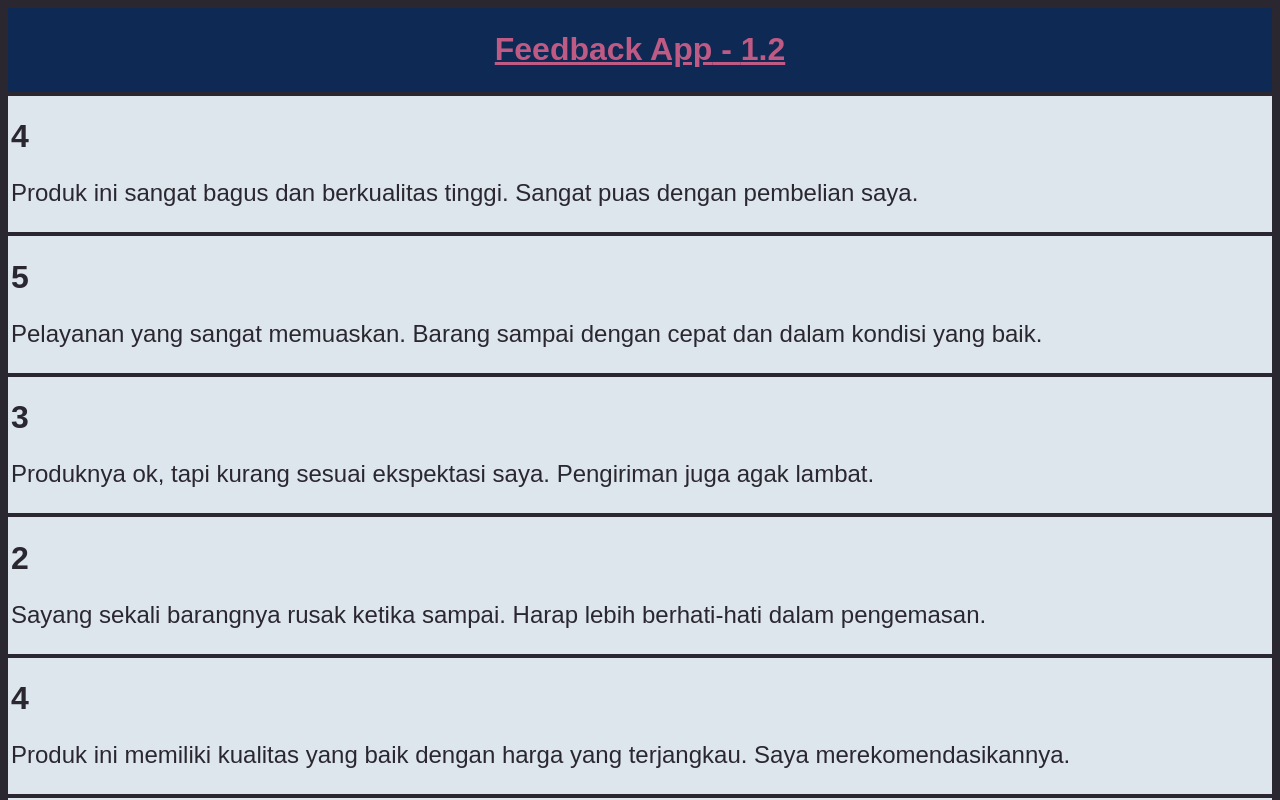
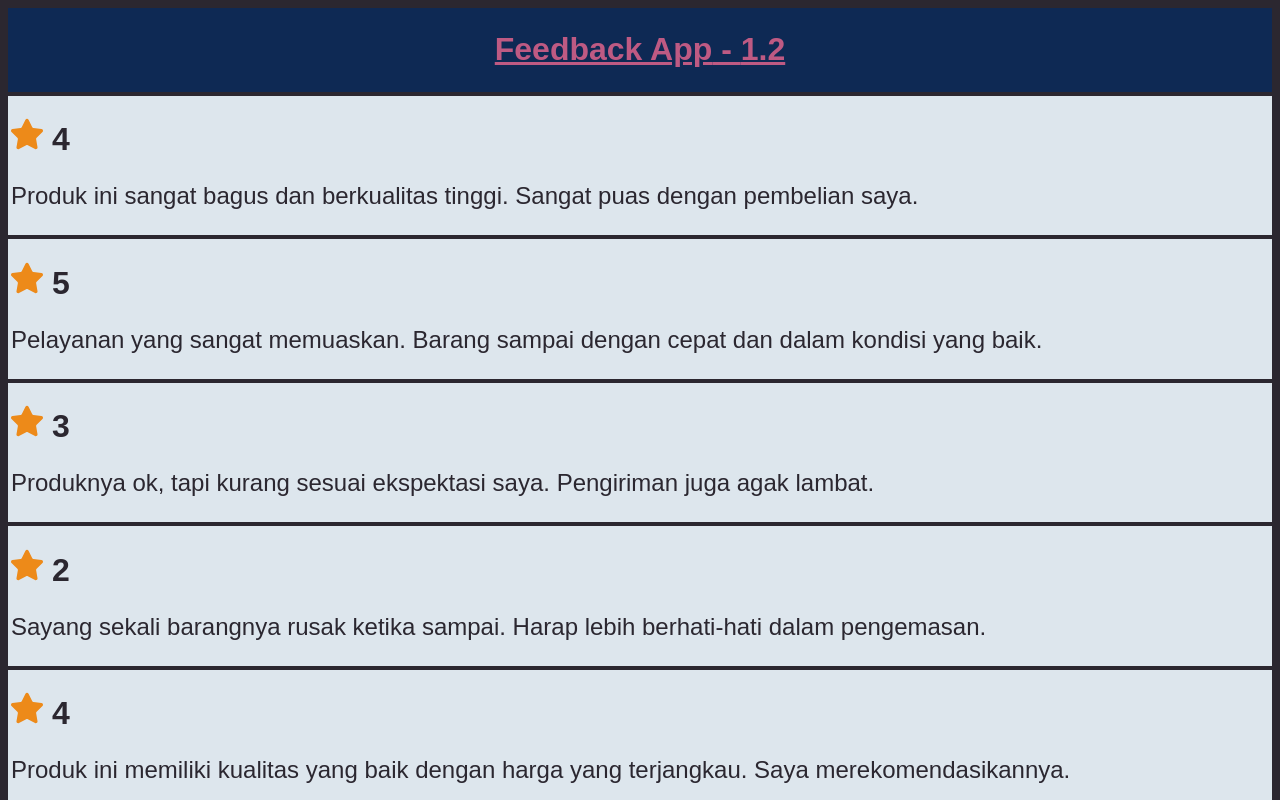
Before and after one commit to nnivxix/feedback-app, a React (Vite) app: page / in a window 1280 px wide. Shown: the top 800 px of the page. Built offline with nearby package versions, Linux system fonts and the light colour scheme.

Commit message:
feat: conditional class

```diff
--- a/src/components/RatingCard.tsx
+++ b/src/components/RatingCard.tsx
@@ -1,13 +1,20 @@
 import { Rating } from "../types/schema";
+import star from "../assets/star.svg";
+import Card from "../shared/Card";
 
 function RatingCard(props: Rating) {
-  const { rating, text, id } = props;
+  const { rating, text } = props;
 
   return (
-    <div key={id} className="rating-card">
-      <h1>{rating}</h1>
+    <Card cool={false}>
+      <h1>
+        <span>
+          <img width={32} src={star} alt="rating star" />
+        </span>
+        {" " + rating}
+      </h1>
       <p>{text}</p>
-    </div>
+    </Card>
   );
 }
 
--- a/src/components/RatingList.tsx
+++ b/src/components/RatingList.tsx
@@ -10,7 +10,7 @@ function RatingList() {
   return (
     <div>
       {rating.map((r: { id: number; text: string; rating: number }) => (
-        <RatingCard id={r.id} text={r.text} rating={r.rating} />
+        <RatingCard key={r.id} id={r.id} text={r.text} rating={r.rating} />
       ))}
     </div>
   );
--- /dev/null
+++ b/src/shared/Card.tsx
@@ -0,0 +1,12 @@
+import { ReactNode } from "react";
+
+type CardProps = {
+  children: ReactNode;
+  cool: boolean;
+};
+
+function Card({ children, cool }: CardProps) {
+  return <div className={`rating-card ${cool && "aqua"}`}>{children}</div>;
+}
+
+export default Card;
--- a/src/styles/index.css
+++ b/src/styles/index.css
@@ -18,6 +18,7 @@ body {
   color: #2B2730;
   padding: 1px 3px;
   margin: 4px 0px;
+  cursor: pointer;
   /* text-align: center; */
 }
 .rating-card:hover{
@@ -26,3 +27,6 @@ body {
 .rating-card p {
   font-size: 24px;
 }
+.aqua {
+  background-color: aquamarine;
+}
```
Also changed, not shown: vite.config.ts.timestamp-1688108045835-f8489e9fe97a4.mjs (added, +10 -0 lines), src/assets/star.svg (added).
